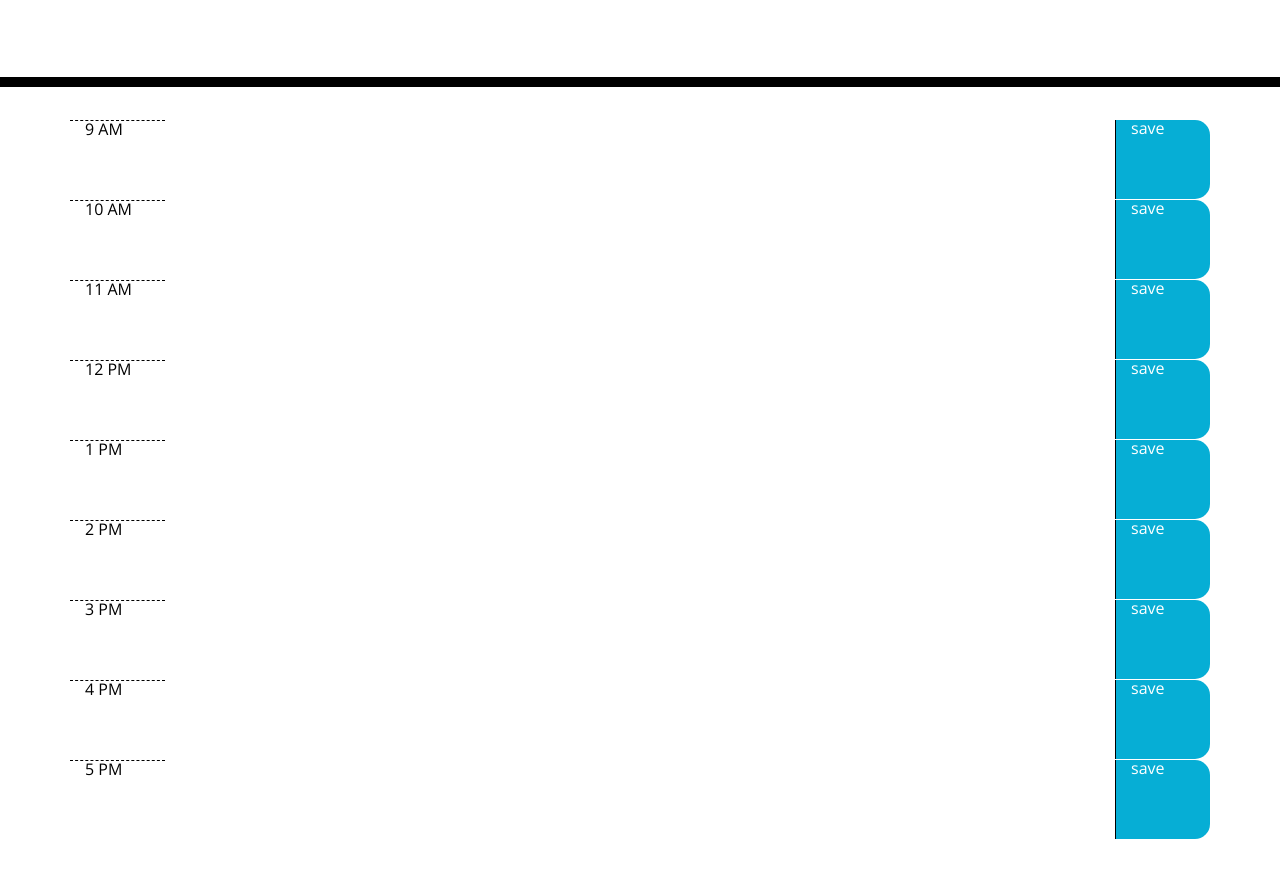
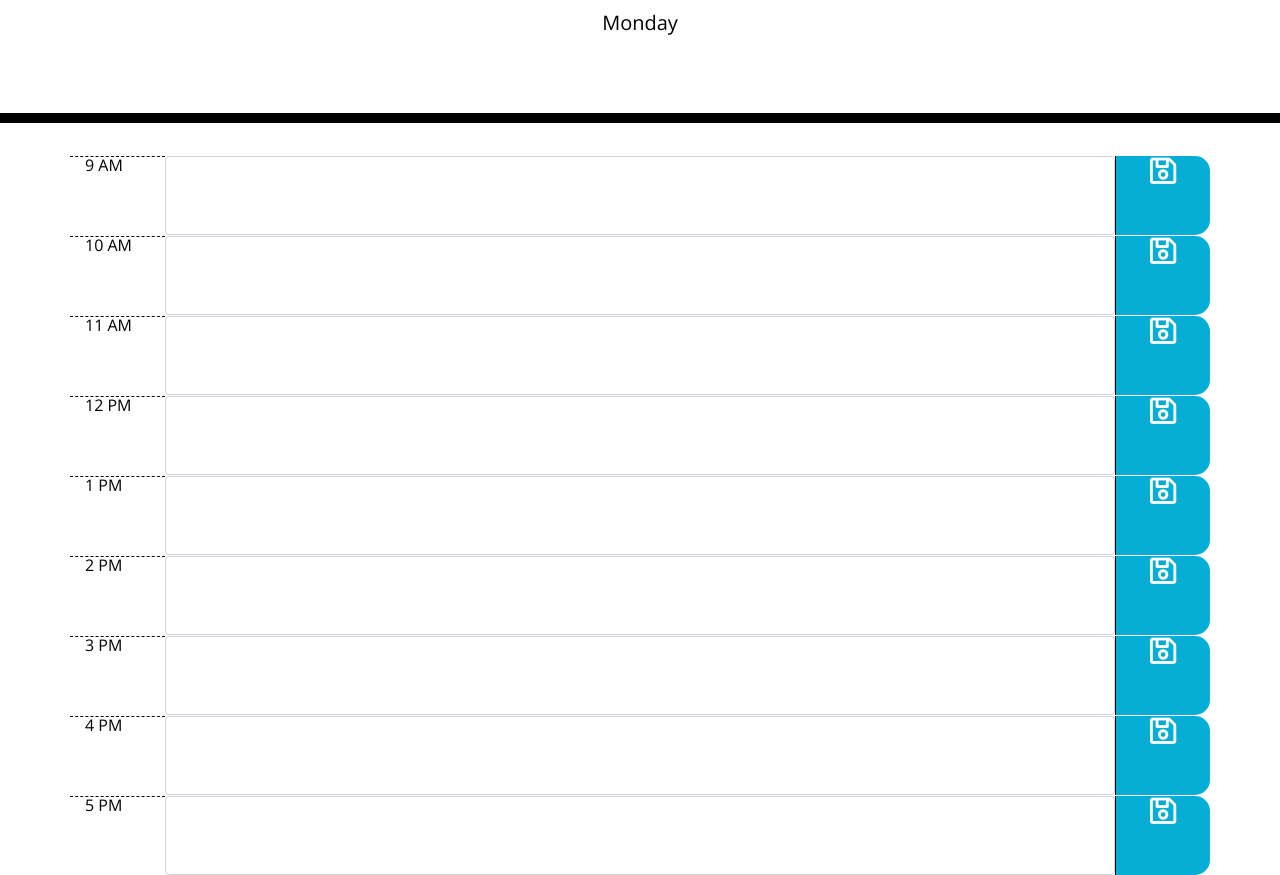
Before and after one commit to ThatSkiPatroller/ThatSkiPatroller.github.io-Day-Planner, a plain HTML site: page index.html in a window 1280 px wide. Shown: the part 181-1056 px from the top of the page. Before the commit the page ends 1020 px from the top, so only its background shows below. Drawn offline with nearby package versions, Linux system fonts and the light colour scheme.

Commit message:
Basic save function added

```diff
--- a/Develop/style.css
+++ b/Develop/style.css
@@ -63,9 +63,12 @@ textarea{
   border-bottom-right-radius: 15px;
   background-color: #06AED5;
   color: white;
+  font-size: 30px;
+  display:flex;
+  justify-content: center;
 }
 
 .saveBtn i:hover {
-  font-size: 20px;
+  font-size: 40px;
   transition: all .3s ease-in-out;
 }
--- a/index.html
+++ b/index.html
@@ -19,6 +19,9 @@
       rel="stylesheet"
     />
     <link rel="stylesheet" href="Develop/style.css" />
+    <script src="https://ajax.googleapis.com/ajax/libs/jquery/3.5.1/jquery.min.js"></script>
+    <script src="https://cdnjs.cloudflare.com/ajax/libs/jquery/3.2.1/jquery.min.js"></script>
+    <script src="https://cdnjs.cloudflare.com/ajax/libs/moment.js/2.24.0/moment.min.js"></script>
     <title>Work Day Scheduler</title>
   </head>
 
@@ -32,53 +35,77 @@
       <!-- Timeblocks go here -->
       <div class="row">
         <div class="col-1 hour">9 AM</div>
-        <div class="col-10 timeBlock"></div>
-        <div class="col-1 saveBtn">save</div>
+        <textarea class="col-10 form-control timeBlock" aria-label="With textarea"></textarea>
+        <!-- <div textarea class="col-10 form-control timeBlock" aria-lebel="With textarea"></div> -->
+        <div class="col-1 saveBtn"><i class="far fa-save"></i></div>
       </div>
       <div class="row">
         <div class="col-1 hour">10 AM</div>
-        <div class="col-10 timeBlock"></div>
-        <div class="col-1 saveBtn">save</div>
+        <textarea class="col-10 form-control timeBlock" aria-label="With textarea"></textarea>
+        <div class="col-1 saveBtn"><i class="far fa-save"></i></div>
       </div>
       <div class="row">
         <div class="col-1 hour">11 AM</div>
-        <div class="col-10 timeBlock"></div>
-        <div class="col-1 saveBtn">save</div>
+        <textarea class="col-10 form-control timeBlock" aria-label="With textarea"></textarea>
+        <div class="col-1 saveBtn"><i class="far fa-save"></i></div>
       </div>
       <div class="row">
         <div class="col-1 hour">12 PM</div>
-        <div class="col-10 timeBlock"></div>
-        <div class="col-1 saveBtn">save</div>
+        <textarea class="col-10 form-control timeBlock" aria-label="With textarea"></textarea>
+        <div class="col-1 saveBtn"><i class="far fa-save"></i></div>
       </div>
       <div class="row">
         <div class="col-1 hour">1 PM</div>
-        <div class="col-10 timeBlock"></div>
-        <div class="col-1 saveBtn">save</div>
+        <textarea class="col-10 form-control timeBlock" aria-label="With textarea"></textarea>
+        <div class="col-1 saveBtn"><i class="far fa-save"></i></div>
       </div>
       <div class="row">
         <div class="col-1 hour">2 PM</div>
-        <div class="col-10 timeBlock"></div>
-        <div class="col-1 saveBtn">save</div>
+        <textarea class="col-10 form-control timeBlock" aria-label="With textarea"></textarea>
+        <div class="col-1 saveBtn"><i class="far fa-save"></i></div>
       </div>
       <div class="row">
         <div class="col-1 hour">3 PM</div>
-        <div class="col-10 timeBlock"></div>
-        <div class="col-1 saveBtn">save</div>
+        <textarea class="col-10 form-control timeBlock" aria-label="With textarea"></textarea>
+        <div class="col-1 saveBtn"><i class="far fa-save"></i></div>
       </div>
       <div class="row">
         <div class="col-1 hour">4 PM</div>
-        <div class="col-10 timeBlock"></div>
-        <div class="col-1 saveBtn">save</div>
+        <textarea class="col-10 form-control timeBlock" aria-label="With textarea"></textarea>
+        <div class="col-1 saveBtn"><i class="far fa-save"></i></div>
       </div>
       <div class="row">
         <div class="col-1 hour">5 PM</div>
-        <div class="col-10 timeBlock"></div>
-        <div class="col-1 saveBtn">save</div>
+        <textarea class="col-10 form-control timeBlock" aria-label="With textarea"></textarea>
+        <div class="col-1 saveBtn"><i class="far fa-save"></i></div>
       </div>
     </div>
 
-    <script src="https://ajax.googleapis.com/ajax/libs/jquery/3.5.1/jquery.min.js"></script>
-    <script src="https://cdnjs.cloudflare.com/ajax/libs/jquery/3.2.1/jquery.min.js"></script>
-    <script src="https://cdnjs.cloudflare.com/ajax/libs/moment.js/2.24.0/moment.min.js"></script>
+    <script type="text/javascript">
+      $(document).ready(function () {
+        // Get day of the week through Moment.js
+        const m = moment();
+        $("#currentDay").text(m.format("dddd"));
+        console.log(m.format("dddd"));
+
+        // Save button function
+        $(".saveBtn").on("click", function() {
+
+          var blockContent = $(".timeBlock").val();
+          // for (var i=0; i < 9; i++) {
+          //   $(".slot"+[i]).
+          // }
+          localStorage.setItem("blockContent", blockContent);
+        })
+        $(".timeBlock").text(localStorage.getItem("blockContent"));
+
+        // Coloring timeBlock dependent on time.
+        // Use .attr("") to set .past .present and .future
+
+
+      })
+    </script>
+
+
   </body>
 </html>
```
